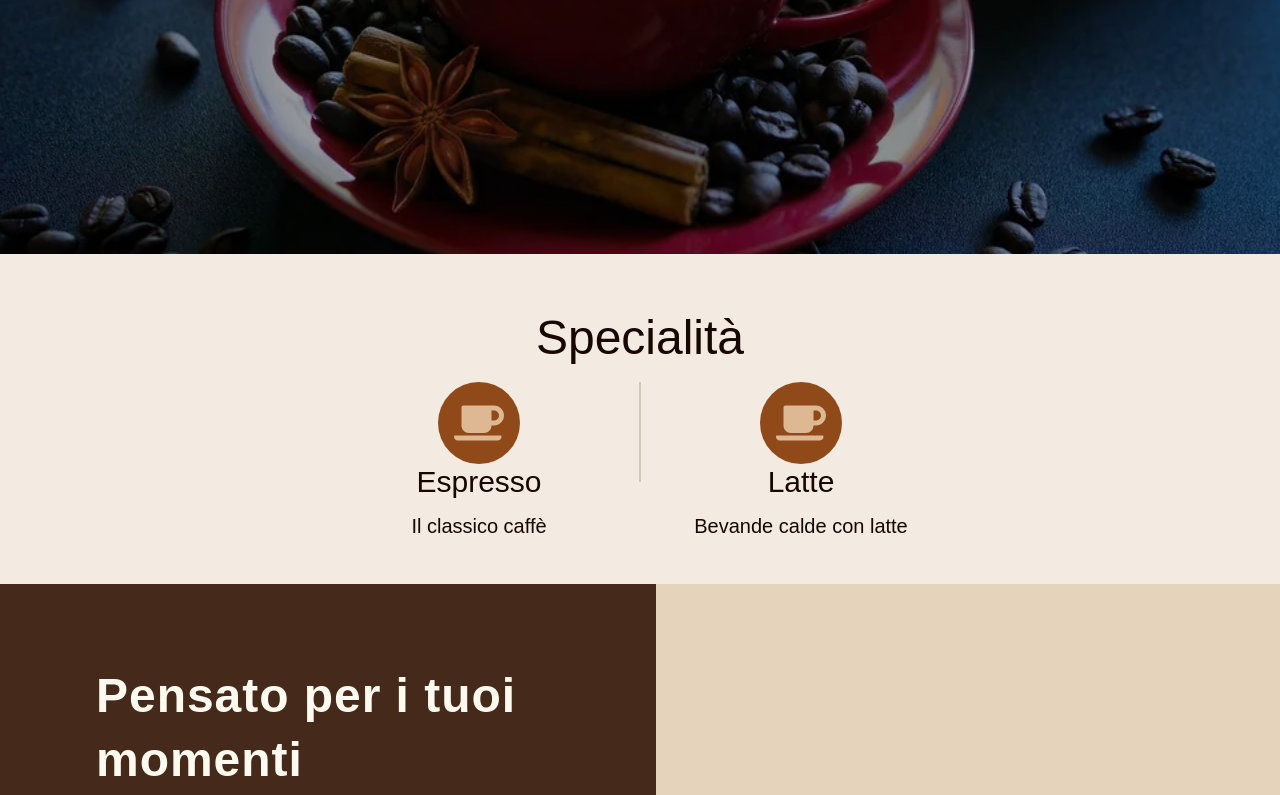
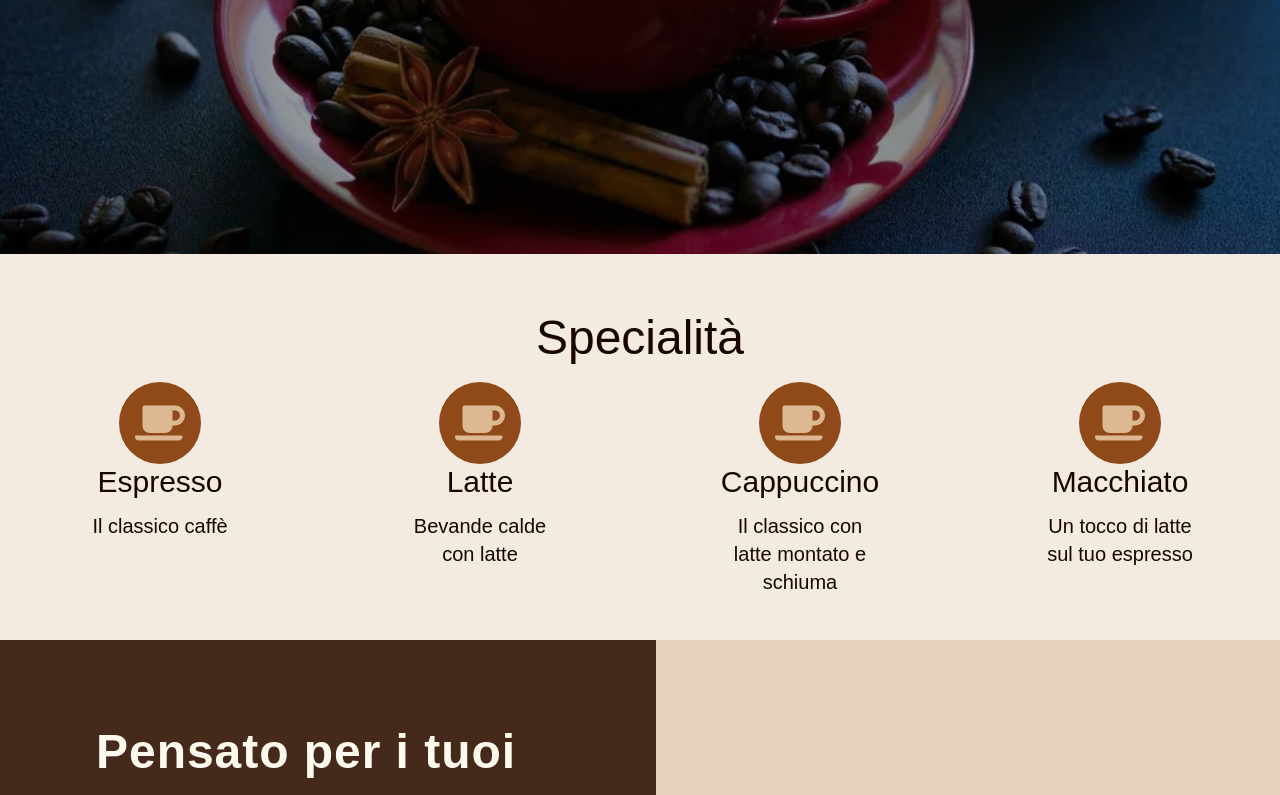
Before and after one commit to moreee-sa/esse-bar, a React (Vite) app: page /#/ in a window 1280 px wide. Shown: the part 479-1274 px from the top of the page. Built offline with nearby package versions, Linux system fonts and the light colour scheme; a web font is replaced by a local one.

Commit message:
Modifica il componente BeverageCard per ridurre la larghezza e aggiorna la sezione Specialties rimuovendo VerticalDivider e aggiungendo nuove BeverageCard

```diff
--- a/src/components/Home/SpecialtiesSection/BeverageCard.tsx
+++ b/src/components/Home/SpecialtiesSection/BeverageCard.tsx
@@ -6,11 +6,11 @@ type BeverageCardProps = {
   description: string;
 }
 
-function BeverageCard({title, description}: BeverageCardProps) {
+function BeverageCard({ title, description }: BeverageCardProps) {
   const { primary, text } = useTheme();
 
   return (
-    <div className="flex flex-col items-center justify-start w-80 h-full">
+    <div className="flex flex-col items-center justify-start w-40 h-full">
       <div className="bg-[#904a1a] rounded-full p-4">
         <FaCoffee color={primary} size={50} />
       </div>
--- a/src/components/Home/SpecialtiesSection/VerticalDivider.tsx
+++ /dev/null
@@ -1,9 +0,0 @@
-function VerticalDivider() {
-  return (
-    <div className="flex h-25">
-      <div className="bg-[#d3c8b2] w-0.5 h-full" />
-    </div>
-  )
-}
-
-export default VerticalDivider
--- a/src/components/Home/SpecialtiesSection/index.tsx
+++ b/src/components/Home/SpecialtiesSection/index.tsx
@@ -1,6 +1,5 @@
 import { useTheme } from "@components/Theme/ThemeContext";
 import BeverageCard from "./BeverageCard";
-import VerticalDivider from "./VerticalDivider";
 
 function SpecialtiesSection() {
   const { text } = useTheme();
@@ -10,7 +9,7 @@ function SpecialtiesSection() {
       {/* Testo */}
       <div className="w-full flex items-center justify-center p-5">
         <span
-          className="text-3xl lg:text-5xl"
+          className="text-3xl md:text-4xl lg:text-5xl"
           style={{
             fontFamily: "'Nunito Sans Variable', sans-serif",
             fontWeight: 400,
@@ -21,10 +20,11 @@ function SpecialtiesSection() {
         </span>
       </div>
 
-      <div className="w-full flex justify-center">
+      <div className="w-full grid grid-cols-2 lg:grid-cols-4 justify-items-center gap-y-10 lg:gap-0">
         <BeverageCard title="Espresso" description="Il classico caffè" />
-        <VerticalDivider />
         <BeverageCard title="Latte" description="Bevande calde con latte" />
+        <BeverageCard title="Cappuccino" description="Il classico con latte montato e schiuma" />
+        <BeverageCard title="Macchiato" description="Un tocco di latte sul tuo espresso" />
       </div>
     </div>
   )
```
